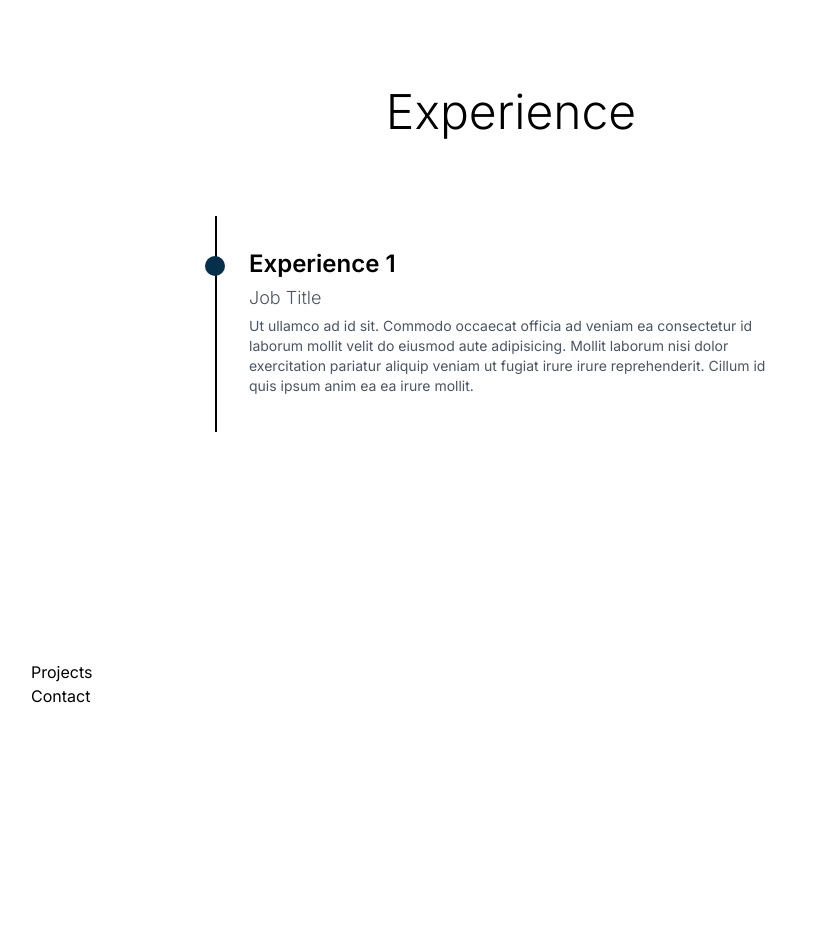
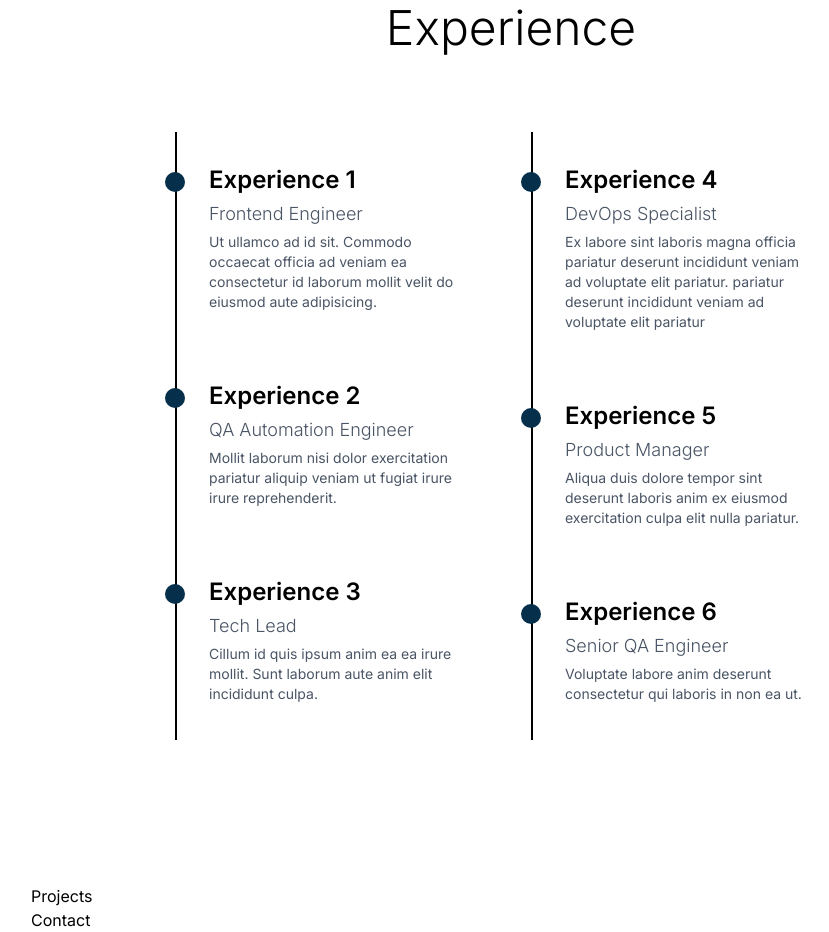
Before and after one commit to willdarkins/portfolio_v2, a React (Vite) app: page / in a window 1280 px wide. Shown: the part 940-1872 px from the top of the page, without its empty margins (289-1118 px from the left). Before the commit the page ends 1648 px from the top, so only its background shows below. Built offline with nearby package versions, Linux system fonts and the light colour scheme.

Commit message:
separated experience items into dynamic file along with experience data

```diff
--- a/src/components/Experience.jsx
+++ b/src/components/Experience.jsx
@@ -1,22 +1,45 @@
-import React from 'react'
+import ExperienceItem from "./ExperienceItem";
+import experienceData from "../data/experienceData";
 
 const Experience = () => {
   return (
-    <div id='experience' className='flex min-h-screen w-full flex-col items-center justify-center gap-20 p-14 md:p-20 lg:p-36'>
-      <h1 className='text-center text-5xl font-light '>Experience</h1>
+    <div
+      id="experience"
+      className="flex min-h-screen w-full flex-col items-center justify-center gap-20 p-14 md:p-20 lg:p-36"
+    >
+      <h1 className="text-center text-5xl font-light">Experience</h1>
 
-      <div className="flex flex-wrap gap-0 md:flex-nowrap md:gap-10 ">
-        <div className="flex-1"></div>
-        <div className="relative space-y-1 border-l-2 p-8 text-left">
-          <h3 className='experience-header'>Experience 1</h3>
-          <p className='experience-title'>Job Title</p>
-          <p className='experience-description'>Ut ullamco ad id sit. Commodo occaecat officia ad veniam ea consectetur id laborum mollit velit do eiusmod aute adipisicing. Mollit laborum nisi dolor exercitation pariatur aliquip veniam ut fugiat irure irure reprehenderit. Cillum id quis ipsum anim ea ea irure mollit.</p>
-          <span className="experience-dot"></span>
+      <div className="flex flex-wrap gap-0 md:flex-nowrap md:gap-10">
+        {/* Left Column */}
+        <div className="flex-1">
+          {experienceData
+            .filter((_, index) => index >= 0 && index <= 2)
+            .map((exp, index) => (
+              <ExperienceItem
+                key={`${index}`}
+                title={exp.title}
+                jobTitle={exp.jobTitle}
+                description={exp.description}
+              />
+            ))}
         </div>
-        <div className="flex-1"></div>
+
+        {/* Right Column */}
+        <div className="flex-1">
+          {experienceData
+            .filter((_, index) => index >= 3 && index <= 5)
+            .map((exp, index) => (
+              <ExperienceItem
+                key={`${index}`}
+                title={exp.title}
+                jobTitle={exp.jobTitle}
+                description={exp.description}
+              />
+            ))}
+        </div>
       </div>
     </div>
-  )
-}
+  );
+};
 
-export default Experience
+export default Experience;
--- /dev/null
+++ b/src/components/ExperienceItem.jsx
@@ -0,0 +1,14 @@
+import React from "react";
+
+const ExperienceItem = ({ title, jobTitle, description }) => {
+  return (
+        <div className="relative space-y-1 border-l-2 p-8 text-left">
+          <h3 className="experience-header">{title}</h3>
+          <p className="experience-title">{jobTitle}</p>
+          <p className="experience-description">{description}</p>
+          <span className="experience-dot"></span>
+        </div>
+  );
+};
+
+export default ExperienceItem;
--- /dev/null
+++ b/src/data/experienceData.js
@@ -0,0 +1,42 @@
+// src/data/experienceData.js
+
+const experienceData = [
+  {
+    title: "Experience 1",
+    jobTitle: "Frontend Engineer",
+    description:
+      "Ut ullamco ad id sit. Commodo occaecat officia ad veniam ea consectetur id laborum mollit velit do eiusmod aute adipisicing.",
+  },
+  {
+    title: "Experience 2",
+    jobTitle: "QA Automation Engineer",
+    description:
+      "Mollit laborum nisi dolor exercitation pariatur aliquip veniam ut fugiat irure irure reprehenderit.",
+  },
+  {
+    title: "Experience 3",
+    jobTitle: "Tech Lead",
+    description:
+      "Cillum id quis ipsum anim ea ea irure mollit. Sunt laborum aute anim elit incididunt culpa.",
+  },
+  {
+    title: "Experience 4",
+    jobTitle: "DevOps Specialist",
+    description:
+      "Ex labore sint laboris magna officia pariatur deserunt incididunt veniam ad voluptate elit pariatur. pariatur deserunt incididunt veniam ad voluptate elit pariatur",
+  },
+  {
+    title: "Experience 5",
+    jobTitle: "Product Manager",
+    description:
+      "Aliqua duis dolore tempor sint deserunt laboris anim ex eiusmod exercitation culpa elit nulla pariatur.",
+  },
+  {
+    title: "Experience 6",
+    jobTitle: "Senior QA Engineer",
+    description:
+      "Voluptate labore anim deserunt consectetur qui laboris in non ea ut.",
+  },
+];
+
+export default experienceData;
```
